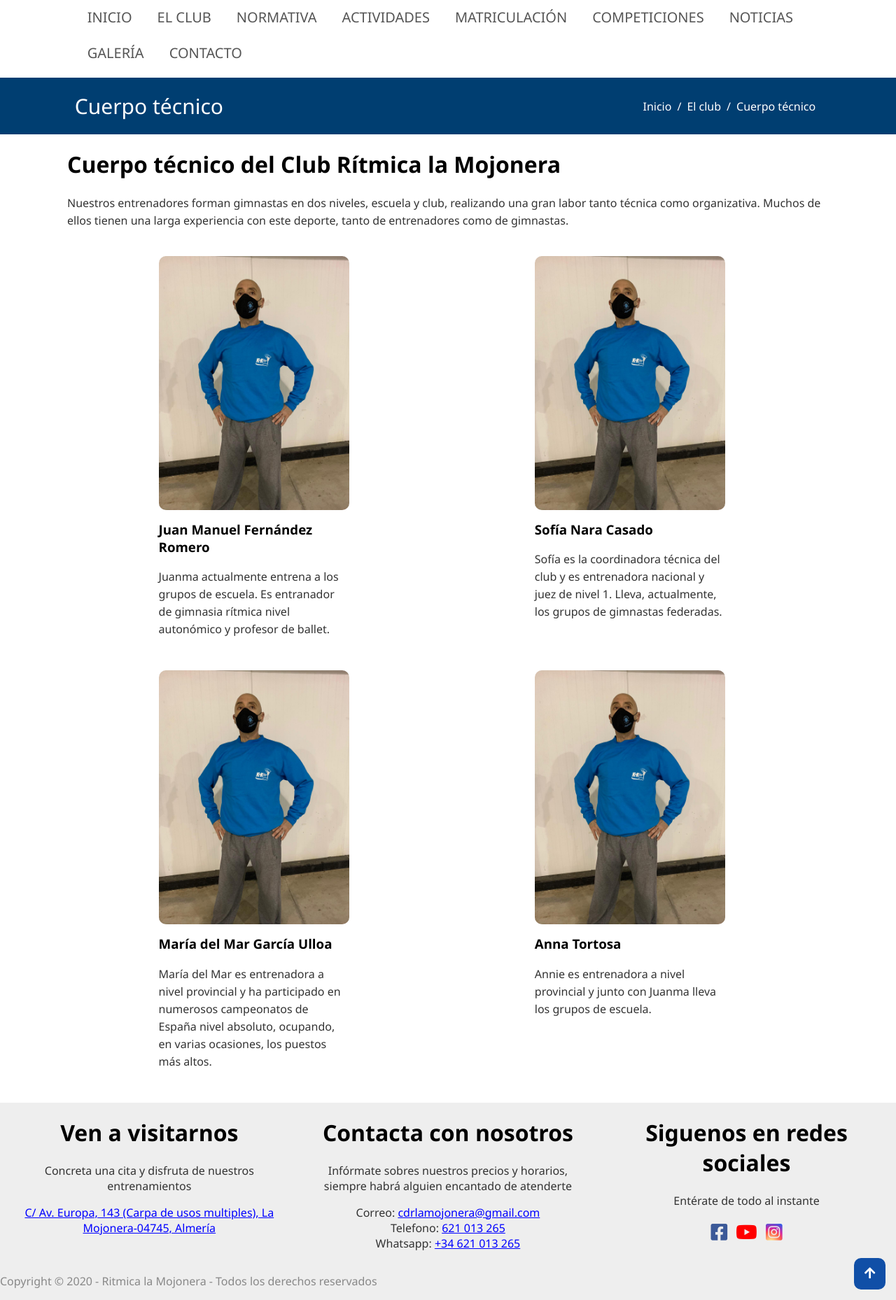
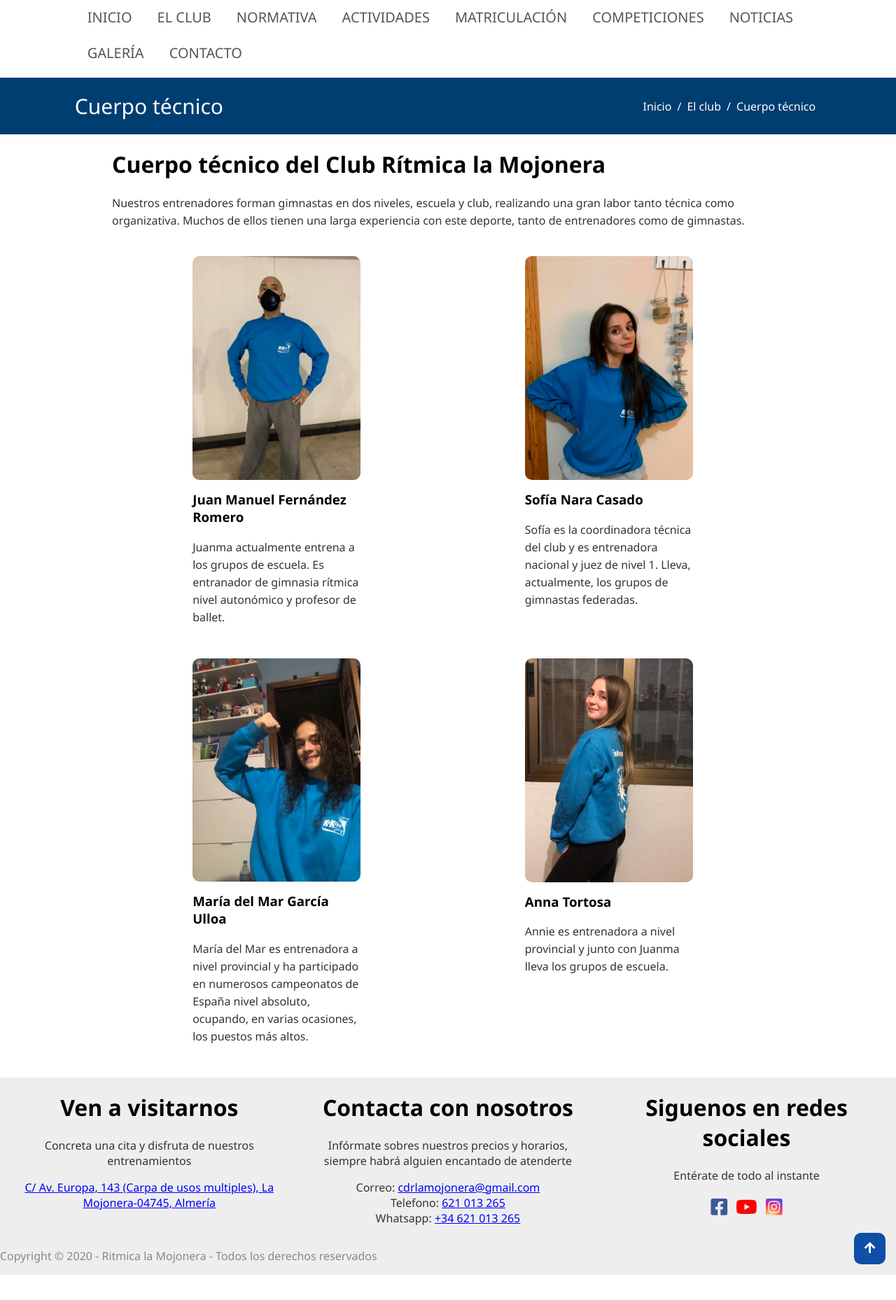
Before and after one commit to SCGDtecnologiasWeb/ritmicaLaMojonera, a PHP site: page /html/cuerpo_tecnico.html in a window 1280 px wide. Shown: the part 121-1979 px from the top of the page at 70% size. After the commit the page ends 1943 px from the top, so only its background shows below. Run offline with PHP 8.4, Linux system fonts and the light colour scheme.

Commit message:
cuerpo tecnico acabado

```diff
--- a/css/cuerpo_tecnico.css
+++ b/css/cuerpo_tecnico.css
@@ -1,5 +1,5 @@
 .content-container {
-  width: 85%;
+  width: 75%;
   margin: auto;
   overflow: hidden;
 }
--- a/html/cuerpo_tecnico.html
+++ b/html/cuerpo_tecnico.html
@@ -135,7 +135,7 @@
       </div>
 
       <div class="image-container">
-        <img src="/assets/Juanma.jpeg" alt="Entrenador Sofía Nara Casado" />
+        <img src="/assets/sofi.png" alt="Entrenador Sofía Nara Casado" />
         <h3>Sofía Nara Casado</h3>
         <p>
           Sofía es la coordinadora técnica del club y es entrenadora nacional y
@@ -145,7 +145,7 @@
       </div>
       <div class="image-container">
         <img
-          src="/assets/Juanma.jpeg"
+          src="/assets/mariMar.jpeg"
           alt="Entrenador María del Mar García Ulloa"
         />
         <h3>María del Mar García Ulloa</h3>
@@ -156,7 +156,7 @@
         </p>
       </div>
       <div class="image-container">
-        <img src="/assets/Juanma.jpeg" alt="Entrenador Anna Tortosa" />
+        <img src="/assets/annie.jpeg" alt="Entrenador Anna Tortosa" />
         <h3>Anna Tortosa</h3>
         <p>
           Annie es entrenadora a nivel provincial y junto con Juanma lleva los
```
Also changed, not shown: assets/annie.jpeg (added), assets/mariMar.jpeg (added), assets/sofi.png (added).
